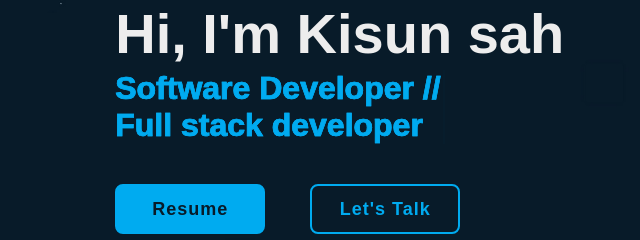
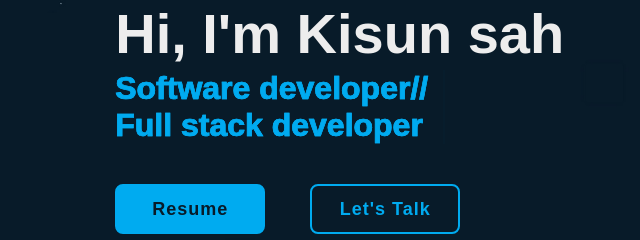
Before and after one commit to kisun-sah/DigitalResume, a plain HTML site: page index.html in a window 1280 px wide. Shown: the part 284-524 px from the top of the page, 0-640 px from the left. Drawn offline with nearby package versions, Linux system fonts and the light colour scheme.

Commit message:
add update

```diff
--- a/index.html
+++ b/index.html
@@ -36,7 +36,7 @@
         <div class="home-content ">
             <h1>Hi, I'm<span> Kisun sah</span>  <span class="animate" style="--i:3"></span></h1>
             <div class="text-animata">
-                <h3> Software Developer  //<br/>
+                <h3> Software developer//<br/>
                     Full stack developer</h3>
                     <span class="animate" style="--i:4"></span>
             </div>
```
